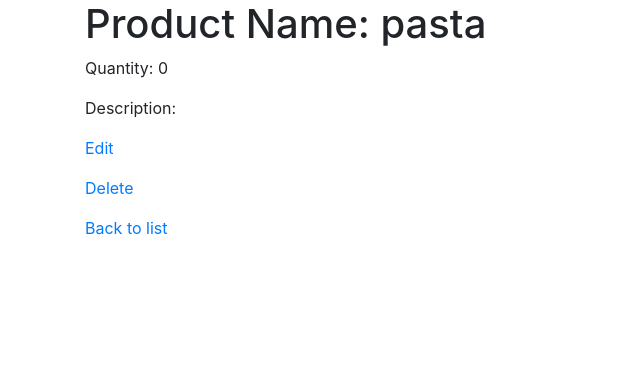
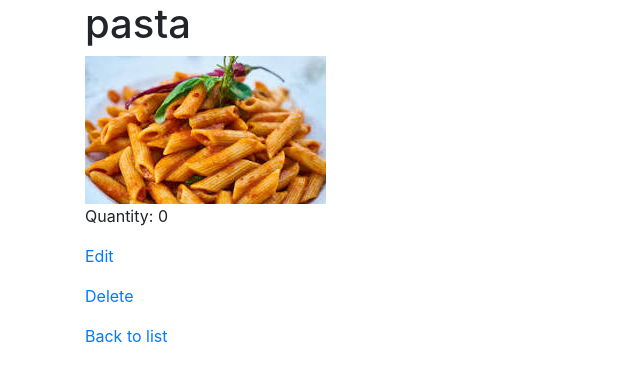
Before and after one commit to Saman010Rubab/custom-forms, a Django app: page /3/ in a window 1280 px wide. Shown: the top 382 px of the page, without its empty margins (0-640 px from the left). Run offline with Django 4.2, Linux system fonts and the light colour scheme; data comes from the database, SQL or seed files in the repository; some libraries are stand-ins or nearby versions.

Commit message:
show image issue resolve

```diff
--- a/formapp/models.py
+++ b/formapp/models.py
@@ -3,7 +3,7 @@ from django.db import models
 class Product(models.Model):
     name = models.CharField( max_length=100)
     quantity = models.IntegerField()
-    Image=models.ImageField( upload_to='products/images')
+    image=models.ImageField( upload_to='products/images')
     description = models.TextField(blank=True, null=True)
 
     def __str__(self):
--- a/formapp/templates/formapp/product_detail.html
+++ b/formapp/templates/formapp/product_detail.html
@@ -1,10 +1,10 @@
 {% extends "base_generic.html" %}
 {% block content %}
-<h1>Product Name: {{ product.name }}</h1>
+<h1>{{ product.name }}</h1>
+<img src="/media/{{product.image}}" alt="{{ product.name }}" style="max-width: 100%;">
 <p> Quantity:  {{ product.quantity }}</p>
+{% if product.description %}
 <p>Description: {{ product.description }}</p>
-{% if product.image %}
-    <img src="media/{{ product.image }}" alt="{{ product.name }}" style="max-width: 100%;">
 {% endif %}
 <p><a href="{% url 'formapp:product_update' product.pk %}">Edit</a></p>
 <p><a href="{% url 'formapp:product_delete' product.pk %}">Delete</a></p>
```
Also changed, not shown: formapp/forms.py (+6 -3 lines), db.sqlite3, formapp/migrations/0003_rename_image_product_image.py (added), media/products/images/burgur_Pdl9Yfs.jfif (added), media/products/images/fries_8lwsr3y.jfif (added), media/products/images/pizza.jfif (added).
